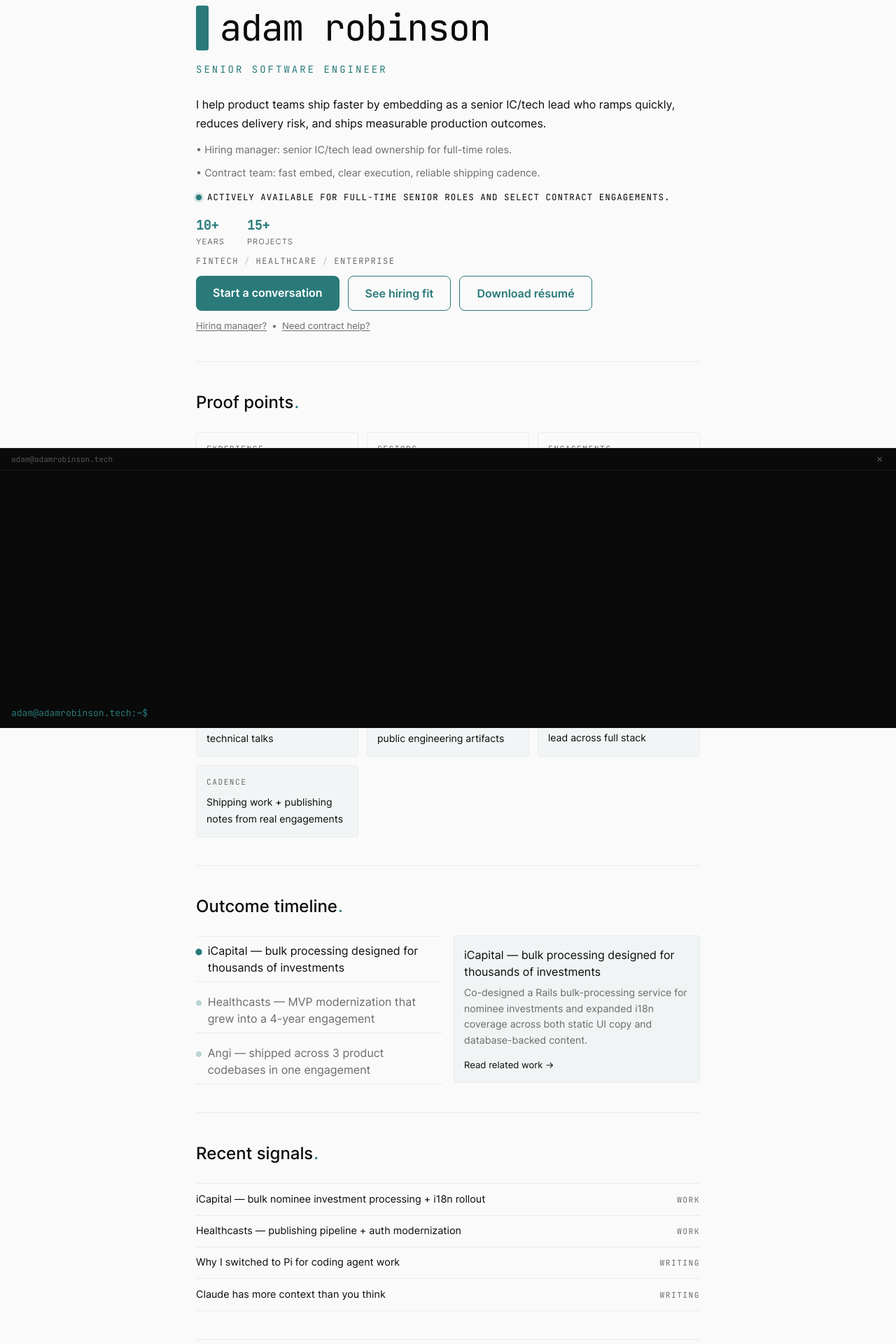
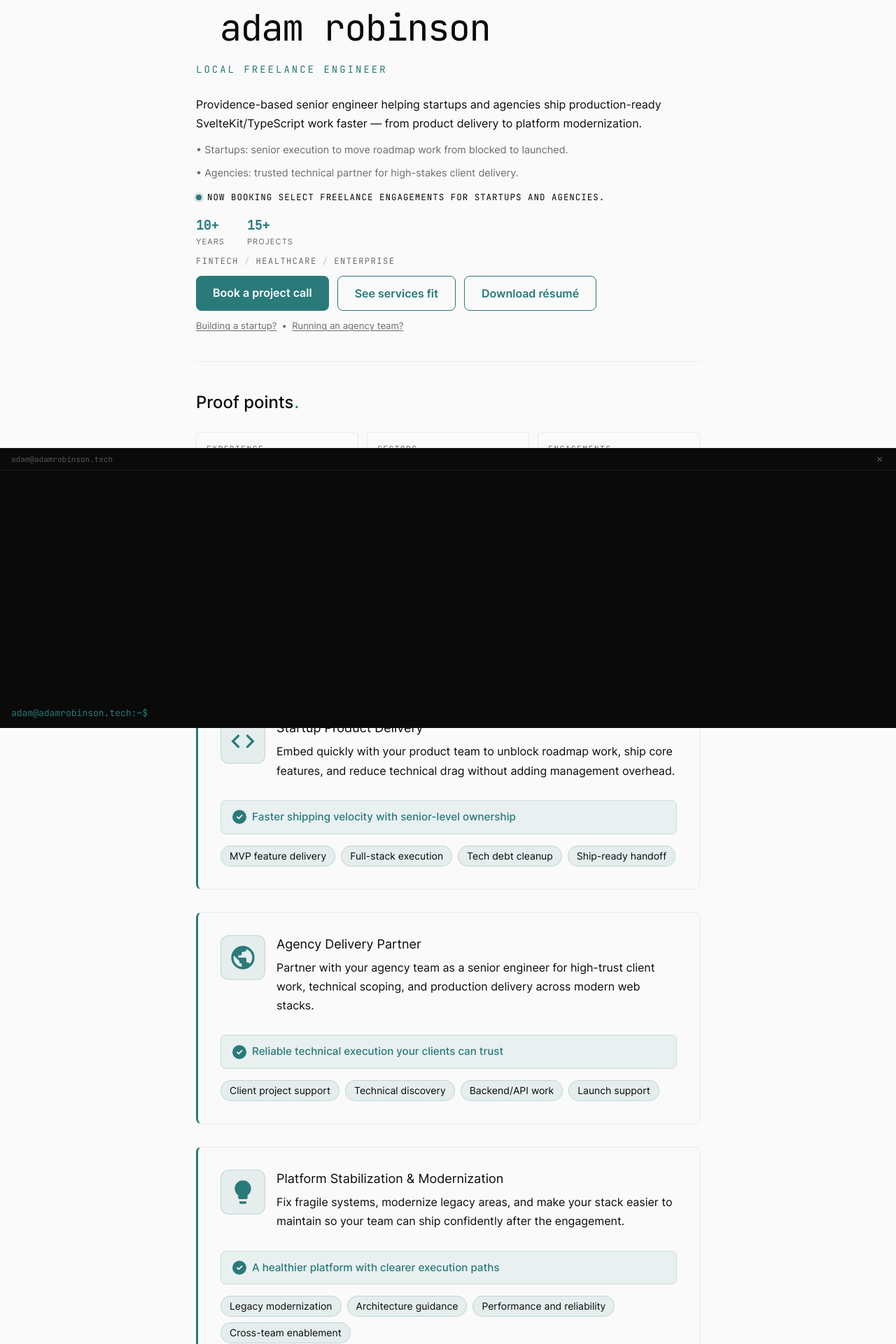
Before and after one commit to aaddaamm/dotcom, a SvelteKit app: page / in a window 1280 px wide. Shown: the part 160-2080 px from the top of the page at 70% size. Built offline with nearby package versions, Linux system fonts and the light colour scheme.

Commit message:
feat: reposition homepage for freelance startup and agency clients

```diff
--- a/src/components/hero-section.svelte
+++ b/src/components/hero-section.svelte
@@ -12,14 +12,14 @@
 			<span class="sr-only">— Senior Software Engineer</span>
 		</h1>
 	</div>
-	<p class="hero-subtitle font-mono" role="doc-subtitle">SENIOR SOFTWARE ENGINEER</p>
+	<p class="hero-subtitle font-mono" role="doc-subtitle">LOCAL FREELANCE ENGINEER</p>
 	<p class="body-text">
-		I help product teams ship faster by embedding as a senior IC/tech lead who ramps quickly,
-		reduces delivery risk, and ships measurable production outcomes.
+		Providence-based senior engineer helping startups and agencies ship production-ready
+		SvelteKit/TypeScript work faster — from product delivery to platform modernization.
 	</p>
 	<p class="audience-line">
-		<span>• Hiring manager: senior IC/tech lead ownership for full-time roles.</span>
-		<span>• Contract team: fast embed, clear execution, reliable shipping cadence.</span>
+		<span>• Startups: senior execution to move roadmap work from blocked to launched.</span>
+		<span>• Agencies: trusted technical partner for high-stakes client delivery.</span>
 	</p>
 	<p class="availability-line" aria-label="Current availability">
 		<span class="availability-dot" aria-hidden="true"></span>
@@ -46,16 +46,16 @@
 		<a
 			href="/contact"
 			class="btn-primary text-center"
-			onclick={() => trackCTA('Start a conversation (hiring)', 'home-hero-primary')}
+			onclick={() => trackCTA('Book a project call', 'home-hero-primary')}
 		>
-			Start a conversation
+			Book a project call
 		</a>
 		<a
 			href="/hire"
 			class="btn-secondary text-center"
-			onclick={() => trackCTA('See hiring fit (contract)', 'home-hero-secondary')}
+			onclick={() => trackCTA('See services fit', 'home-hero-secondary')}
 		>
-			See hiring fit
+			See services fit
 		</a>
 		<a
 			href="/adam_robinson.pdf"
@@ -67,12 +67,12 @@
 	</div>
 
 	<div class="mini-cta-links" aria-label="Choose your path">
-		<a href="/hire" onclick={() => trackCTA('Hiring manager mini-CTA', 'home-hero-hiring')}>
-			Hiring manager?
+		<a href="/contact" onclick={() => trackCTA('Startup mini-CTA', 'home-hero-hiring')}>
+			Building a startup?
 		</a>
 		<span aria-hidden="true">•</span>
-		<a href="/contact" onclick={() => trackCTA('Contract help mini-CTA', 'home-hero-contract')}>
-			Need contract help?
+		<a href="/contact" onclick={() => trackCTA('Agency mini-CTA', 'home-hero-contract')}>
+			Running an agency team?
 		</a>
 	</div>
 </section>
--- a/src/components/services-section.svelte
+++ b/src/components/services-section.svelte
@@ -7,7 +7,7 @@
 <!-- Services -->
 <section id="services" aria-labelledby="services-heading" class="py-14 section-border">
 	<h2 id="services-heading" class="section-heading mb-8">
-		How I Can Help
+		Freelance Services for Startups & Agencies
 		<span class="accent-dot heading-accent-dot" aria-hidden="true">.</span>
 	</h2>
 	<div class="grid gap-8">
@@ -41,11 +41,11 @@
 
 	<div class="mt-8 text-center">
 		<p class="body-text mb-4">
-			Interested in working together? You'll deal directly with me — no middlemen, no ramp-up
-			delays. Most engagements can start within a week or two.
+			You work directly with me from kickoff to handoff — clear scope, weekly progress, and
+			production-ready delivery. Most engagements can start within one to two weeks.
 		</p>
-		<a href="/contact" class="btn-primary" onclick={() => trackCTA('Get In Touch', 'services')}>
-			Get In Touch
+		<a href="/contact" class="btn-primary" onclick={() => trackCTA('Book a project call', 'services')}>
+			Book a project call
 		</a>
 	</div>
 </section>
--- a/src/lib/copy/site.ts
+++ b/src/lib/copy/site.ts
@@ -57,38 +57,38 @@ export const services: Array<{
 	outcome: string;
 }> = [
 	{
-		title: 'Embedded Engineering',
+		title: 'Startup Product Delivery',
 		icon: 'code',
 		description:
-			'Join your team and start shipping. I get up to speed without heavy hand-holding, work across the full stack, and contribute from day one.',
+			'Embed quickly with your product team to unblock roadmap work, ship core features, and reduce technical drag without adding management overhead.',
 		examples: [
-			'Feature development',
-			'Legacy modernization',
-			'Cross-team integration',
-			'Greenfield builds'
+			'MVP feature delivery',
+			'Full-stack execution',
+			'Tech debt cleanup',
+			'Ship-ready handoff'
 		],
-		outcome: 'A senior engineer who ships from day one'
+		outcome: 'Faster shipping velocity with senior-level ownership'
 	},
 	{
-		title: 'Platform & Backend Engineering',
+		title: 'Agency Delivery Partner',
 		icon: 'globe',
 		description:
-			'Build or improve the systems behind your product — the infrastructure, data flow, and backend services that keep things running.',
-		examples: ['API design', 'Authentication systems', 'Service architecture', 'Performance work'],
-		outcome: 'Reliable, well-structured systems built to last'
+			'Partner with your agency team as a senior engineer for high-trust client work, technical scoping, and production delivery across modern web stacks.',
+		examples: ['Client project support', 'Technical discovery', 'Backend/API work', 'Launch support'],
+		outcome: 'Reliable technical execution your clients can trust'
 	},
 	{
-		title: 'Technical Leadership',
+		title: 'Platform Stabilization & Modernization',
 		icon: 'lightbulb',
 		description:
-			"Lead a team, set technical direction, or help plan a complex initiative. I've led engineering teams through new builds and full platform overhauls.",
+			'Fix fragile systems, modernize legacy areas, and make your stack easier to maintain so your team can ship confidently after the engagement.',
 		examples: [
-			'Team leadership',
-			'Architecture review',
-			'Technical planning',
-			'Engineering culture'
+			'Legacy modernization',
+			'Architecture guidance',
+			'Performance and reliability',
+			'Cross-team enablement'
 		],
-		outcome: 'Better decisions, faster delivery, stronger teams'
+		outcome: 'A healthier platform with clearer execution paths'
 	}
 ];
 
@@ -131,9 +131,9 @@ export const faqItems: FaqItem[] = [
 ];
 
 export const heroMessaging: HeroMessaging = {
-	audienceKeywords: ['full-time', 'contract', 'Hiring manager', 'Need contract help'],
-	availability: 'Actively available for full-time senior roles and select contract engagements.',
-	ctaOrder: ['Start a conversation', 'See hiring fit', 'Download résumé']
+	audienceKeywords: ['local', 'startups', 'agencies', 'Book a project call'],
+	availability: 'Now booking select freelance engagements for startups and agencies.',
+	ctaOrder: ['Book a project call', 'See services fit', 'Download résumé']
 };
 
 export const homepageMetrics: {
--- a/src/lib/seo.ts
+++ b/src/lib/seo.ts
@@ -6,21 +6,21 @@ export type SeoConfig = {
 
 export const pageSeo = {
 	home: {
-		title: "Adam Robinson — Senior Software Engineer, Providence RI",
+		title: "Adam Robinson — Freelance Engineer for Startups & Agencies",
 		description:
-			"Senior software engineer in Providence, RI. Rails, Node.js, TypeScript. Contract and full-time. Ten-plus years in fintech, healthcare, and enterprise.",
+			"Providence-based freelance senior software engineer for startups and agencies. SvelteKit, TypeScript, Rails, and Node.js delivery with production-ready outcomes.",
 		path: "/",
 	},
 	hire: {
-		title: "Hire Adam Robinson — Senior Software Engineer for Product Teams",
+		title: "Hire Adam Robinson — Freelance Engineer for Startups & Agencies",
 		description:
-			"Senior software engineer in Providence, RI. I help product teams ship reliable web products faster through contract and advisory engagements.",
+			"Freelance senior software engineer in Providence, RI. I help startup and agency teams ship reliable web products faster through embedded contract engagements.",
 		path: "/hire",
 	},
 	contact: {
-		title: "Start a Project — Adam Robinson",
+		title: "Book a Project Call — Adam Robinson",
 		description:
-			"Start a project with Adam Robinson, senior software engineer in Providence, RI. Contract and advisory support for product teams shipping with confidence.",
+			"Book a project call with Adam Robinson, Providence-based freelance senior engineer for startups and agencies. Contract support for teams shipping with confidence.",
 		path: "/contact",
 	},
 	work: {
--- a/src/routes/+page.svelte
+++ b/src/routes/+page.svelte
@@ -2,6 +2,7 @@
 	import SeoHead from '../components/seo-head.svelte';
 	import HeroSection from '../components/hero-section.svelte';
 	import TrustStrip from '../components/trust-strip.svelte';
+	import ServicesSection from '../components/services-section.svelte';
 	import RecentlyShipped from '../components/recently-shipped.svelte';
 	import OutcomeProof from '../components/outcome-proof.svelte';
 	import ProofRail from '../components/proof-rail.svelte';
@@ -93,6 +94,7 @@
 <div class="max-w-3xl mx-auto px-6" class:rune-glow={showRuneToast} bind:this={mainContainer}>
 	<HeroSection />
 	<TrustStrip />
+	<ServicesSection />
 	<ProofRail />
 	<OutcomeProof />
 	<RecentlyShipped />
```
